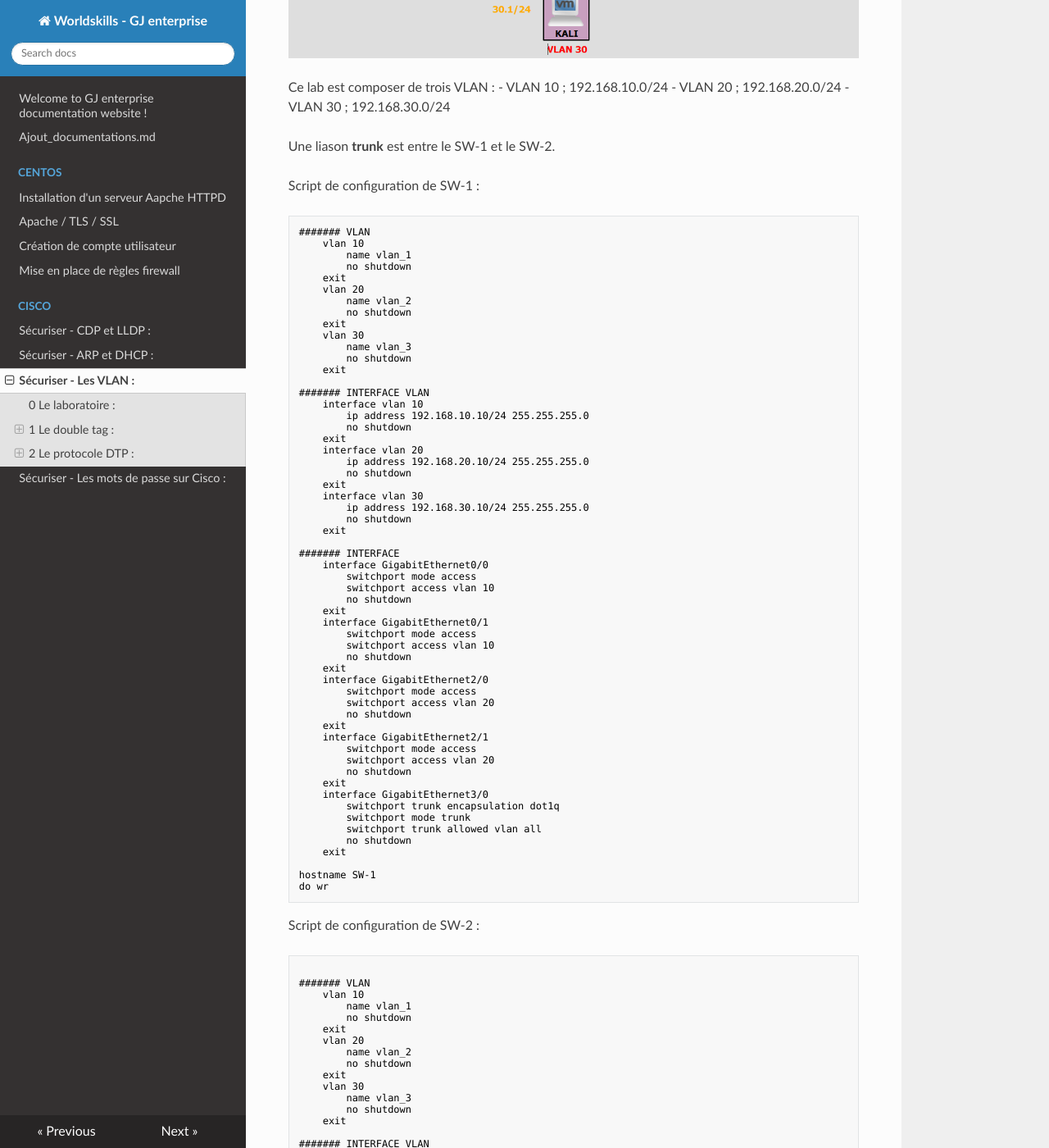
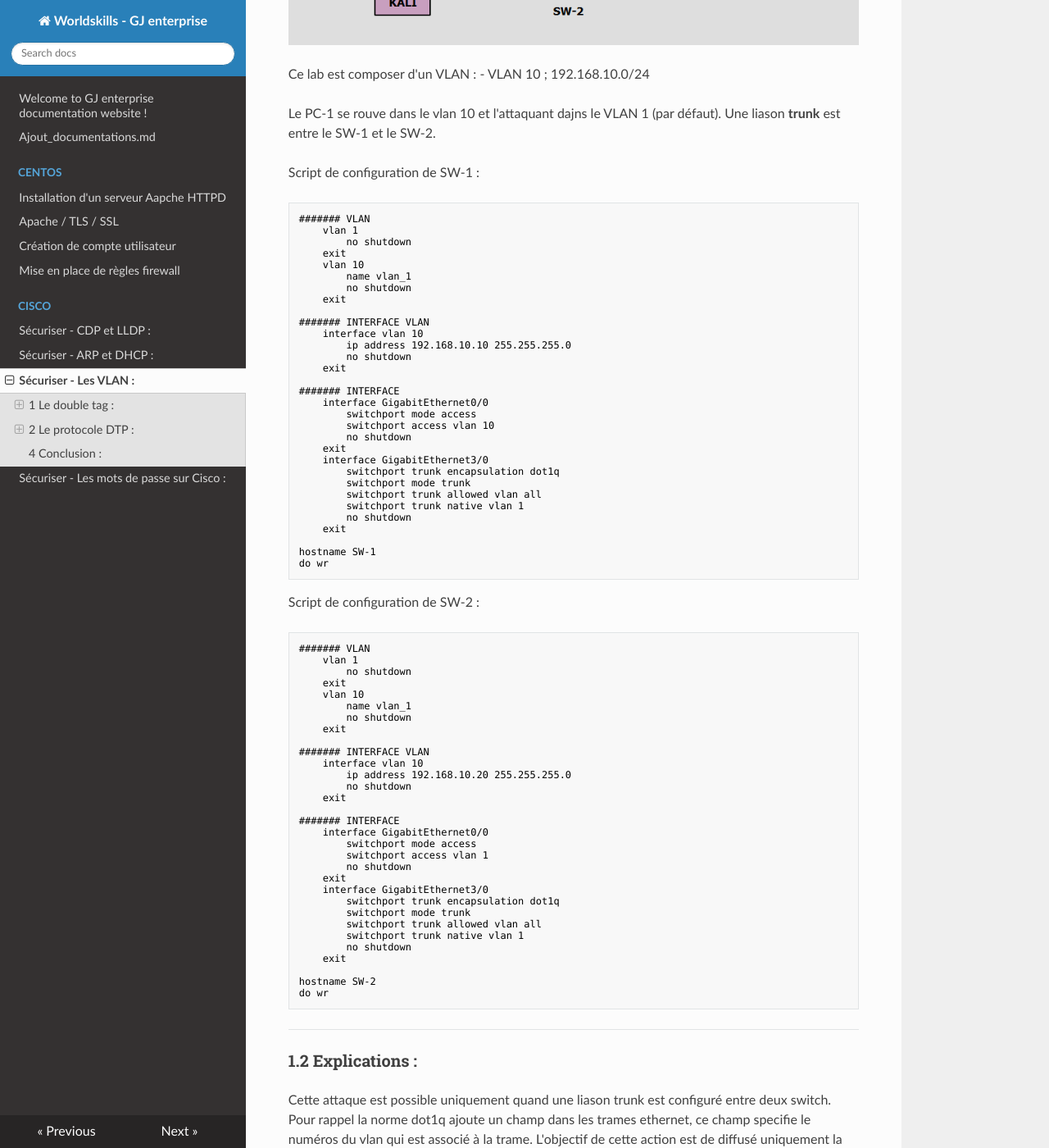
Before and after one commit to GJ-Entreprise/worldskills, an MkDocs documentation site: the page built from docs/Cisco/Sécuriser VLAN.md, in a window 1280 px wide and 1400 px high, scrolled down 793 px. Shown: the whole window at 82% size. Built offline with MkDocs 1.6.1, drawn with Linux system fonts in a browser that asks for light colours; nearby versions of some CDN libraries; some of the changed text lies outside the part shown.

Commit message:
update
update

`````diff
--- a/docs/Cisco/Sécuriser VLAN.md
+++ b/docs/Cisco/Sécuriser VLAN.md
@@ -1,52 +1,41 @@
 # Sécuriser - Les VLAN :
 
 Ressource :
- * https://www.orange-business.com/fr/blogs/securite/bonnes-pratiques/la-verite-sur-lattaque-vlan-hopping#:~:text=DTP%20%3A%20pour%20certains%20auteurs%2C%20il,VLAN%20connus%20du%20switch%20attaqué.
+ * https://cybersecurity.att.com/blogs/security-essentials/vlan-hopping-and-mitigation
+ * https://www.notsosecure.com/exploiting-vlan-double-tagging/
+ * https://networklessons.com/cisco/ccnp-switch/vlan-hopping
 
-Cette documentation illustre les méthodes pour mitiguer les attaques âr rebonds de VLAN.
+Cette documentation illustre les méthodes pour mitiguer les attaques de rebonds des VLAN.
 
 Il existe deux méthodes pour réaliser cette attaque :
  * Double tag,
  * Protocole DTP,
 
-## 0 Le laboratoire :
+## 1 Le double tag :
+### 1.1 Le laboratoire :
 Voici le laboratoire que j'utilise pour ce lab :
 ![img](../images/VLAN-secure/network.png)
 
-Ce lab est composer de trois VLAN :
+Ce lab est composer d'un VLAN :
  - VLAN 10 ; 192.168.10.0/24
- - VLAN 20 ; 192.168.20.0/24
- - VLAN 30 ; 192.168.30.0/24
 
+Le PC-1 se rouve dans le vlan 10 et l'attaquant dajns le VLAN 1 (par défaut).
 Une liason **trunk** est entre le SW-1 et le SW-2.
 
 Script de configuration de SW-1 :
 ````text
 ####### VLAN
+	vlan 1
+		no shutdown
+	exit
 	vlan 10
 		name vlan_1
-		no shutdown
-	exit
-	vlan 20
-		name vlan_2
-		no shutdown
-	exit
-	vlan 30
-		name vlan_3
 		no shutdown
 	exit
 
 ####### INTERFACE VLAN
 	interface vlan 10
-		ip address 192.168.10.10/24 255.255.255.0
-		no shutdown
-	exit
-	interface vlan 20
-		ip address 192.168.20.10/24 255.255.255.0
-		no shutdown
-	exit
-	interface vlan 30
-		ip address 192.168.30.10/24 255.255.255.0
+		ip address 192.168.10.10 255.255.255.0
 		no shutdown
 	exit
 
@@ -56,25 +45,11 @@
 		switchport access vlan 10
 		no shutdown
 	exit
-	interface GigabitEthernet0/1
-		switchport mode access
-		switchport access vlan 10
-		no shutdown
-	exit
-	interface GigabitEthernet2/0
-		switchport mode access
-		switchport access vlan 20
-		no shutdown
-	exit
-	interface GigabitEthernet2/1
-		switchport mode access
-		switchport access vlan 20
-		no shutdown
-	exit
 	interface GigabitEthernet3/0
 		switchport trunk encapsulation dot1q
 		switchport mode trunk
 		switchport trunk allowed vlan all
+		switchport trunk native vlan 1
 		no shutdown
 	exit
 
@@ -84,45 +59,32 @@
 
 Script de configuration de SW-2 :
 ````text
-
 ####### VLAN
+	vlan 1
+		no shutdown
+	exit
 	vlan 10
 		name vlan_1
-		no shutdown
-	exit
-	vlan 20
-		name vlan_2
-		no shutdown
-	exit
-	vlan 30
-		name vlan_3
 		no shutdown
 	exit
 
 ####### INTERFACE VLAN
 	interface vlan 10
-		ip address 192.168.10.20/24 255.255.255.0
-		no shutdown
-	exit
-	interface vlan 20
-		ip address 192.168.20.20/24 255.255.255.0
-		no shutdown
-	exit
-	interface vlan 30
-		ip address 192.168.30.20/24 255.255.255.0
+		ip address 192.168.10.20 255.255.255.0
 		no shutdown
 	exit
 
 ####### INTERFACE
+	interface GigabitEthernet0/0
+		switchport mode access
+		switchport access vlan 1
+		no shutdown
+	exit
 	interface GigabitEthernet3/0
 		switchport trunk encapsulation dot1q
 		switchport mode trunk
 		switchport trunk allowed vlan all
-		no shutdown
-	exit
-	interface GigabitEthernet3/1
-		switchport mode access
-		switchport access vlan 30
+		switchport trunk native vlan 1
 		no shutdown
 	exit
 
@@ -152,35 +113,138 @@
  - la balise interne correspond au vlan natif,
  - la balise externe correspond au vlan que l'attaquant souhaite contacter,
 
-Le switch reçoit cette trame et il :
+Le switch reçoit cette trame et il effectue les actions suivantes :
 1. Supprime la première entête 802.1Q (vlan natif),
 2. Il relais la trame à l'ID de vlan de la seconde entête,
+
+Définition VLAN natif :
+`Certaines trames véhiculées sur un trunk ne sont pas marquées d’un tag dot1q. Dés lors il faut pouvoir les placer quelque part. C’est là qu’intervient le vlan natif.
+Le vlan natif, est le vlan dans lequel sont véhiculées les trames non taguées dot1q. Donc si un switch reçoit sur une interface trunk une trame ethernet standard, il la placera dans ce vlan natif, en quelque sorte, un vlan par défaut (de marquage).
+Sur les équipements Cisco, certains protocoles comme CDP ou DTP sont véhiculés dans des trames non taguées et donc dans le vlan natif.`
 
 Le vlan natif, il est utilisé lorsqu'un port configuré en trunk reçoit une trame non taguée.
 Lorsqu'un port trunk reçoit une trame non taguée il l'envoie dans le vlan natif.
 
----
-
-### 1.2 Attaque :
+Par défaut le vlan natif est le vlan 1 sur les witchs Cisco.
+L'attaque de double tag est unidirectionnel l'attaquant peux envoyer des trames mais il n'obtiendra pas de réponse.
+Ce qui permet par exemple de réaliser un DoS.
 
 ---
 
-### 1.3 Mitigation :
+### 1.3 Attaque :
+A l'aide de scapy l'attaquant envoie ce paquet :
+````python
+scapy
+sendp(Ether(dst='ff:ff:ff:ff:ff:ff', src='0E:5C:49:19:32:BF')/Dot1Q(vlan=1)/Dot1Q(vlan=20)/IP(dst='255.255.255.255', src='192.168.10.1')/ICMP(), iface='eth0')
+````
+
+---
+
+### 1.4 Mitigation :
+
+Pour mitiger l'attaque double tagged il faut changer la valeur du vlan natif celui doit correspondre à deux critères :
+ - Dédié un vlan uniquement à cet usage,
+ - Le VLAN natif doit être identique entre les liasons trunk,
+
+Mitigations sur SW-1 :
+````text
+SW-1(config)# vlan 99
+SW-1(config-vlan)# name natif
+SW-1(config-vlan)# no shutdown
+SW-1(config-vlan)# exit
+
+SW-1(config)# interface GigabitEthernet 3/0
+SW-1(config-if)# switchport trunk native vlan 99
+SW-1(config-if)# exit
+````
+
+Mitigations sur SW-2 :
+````text
+SW-2(config)# vlan 99
+SW-2(config-vlan)# name natif
+SW-2(config-vlan)# no shutdown
+SW-2(config-vlan)# exit
+
+SW-2(config)# interface GigabitEthernet 3/0
+SW-2(config-if)# switchport trunk native vlan 99
+SW-2(config-if)# exit
+````
 
 ---
 
 ## 2 Le protocole DTP :
+### 2.1 Le laboratoire :
+Voici le laboratoire que j'utilise pour ce lab :
+![img](../images/VLAN-secure/network-2.png)
+
+Voici le script de configuration du switch SW-1 :
+````text
+	interface GigabitEthernet0/0
+		switchport mode dynamic auto
+	exit
+
+hostname SW-1
+do wr
+````
 
 ---
 
-### 2.1 Explications :
+### 2.2 Explications :
+Le protocole DTP (Dynamic Trunk Protocol) est un protocole propriétaire Cisco qui permet de négocier les liason trunk avec d'autres équipement Cisco.
+Par défaut il est activé et il permet à un attaquant de monter une liason trunk entreson PC et le switch.
+Ce qui à pour conséquence qu'il peut détourner tous les vlan configurés sur le switch.
+
+Il existe plusieurs mode DTP :
+![img](../images/VLAN-secure/dtp_mode-1.png)
+
+Et ces mode mènent à plusieurs résultats :
+![img](../images/VLAN-secure/dtp_mode-2.png)
 
 ---
 
-### 2.2 Attaque :
+### 2.3 Attaque :
+Aparavant, je m'assure qu'aucun port et à monter une liason trunk :
+````text
+SW-1# show interface trunk
+````
+
+Aucun retour donc aucune interfac n'a été monté en trunk.
+Ensuite avec yersinia :
+````bash
+yersinia -G
+````
+
+Je me rend dans DTP -> Launc attack -> Enabling trunking -> OK
+
+Je retourne sur le switch :
+````text
+SW-1# show interface trunk
+````
+
+![img](../images/VLAN-secure/mount-trunk.png)
+
+L'interface de l'attaquant est monté en trunk.
 
 ---
 
-### 2.3 Mitigation :
+### 2.4 Mitigation :
+Il faut désactiver le protocle DTP vers tous les postes clients :
+````text
+SW-1(config)# interface <toutes-les-interfaces-vers-les-clients>
+SW-1(config-if)# switchport mode access
+SW-1(config-if)# switchport nonegotiate
+````
+Je recommande de priviligé de désactiver DTP sur les ports de cascades et de monter manuellement les liasons trunk.
 
 ---
+
+## 4 Conclusion :
+Nous avons vu deux attaques sur les vlan :
+ - double tagging
+ - switch spoof
+
+Pour mitiguer ces deux attaques :
+ - Changer la valeur du vlan natif et ne pas laisser de ports de clients dans un vlan qui n'est pas définis en access sur un vlan précis,
+ - Désactiver le protocole DTP sur tous les ports
+
+---
`````
Also changed, not shown: other parts of docs/Cisco/Sécuriser VLAN.md (+1 -2 lines), docs/images/VLAN-secure/dtp_mode-1.png (added), docs/images/VLAN-secure/dtp_mode-2.png (added), docs/images/VLAN-secure/mount-trunk.png (added), docs/images/VLAN-secure/network-2.png (added), docs/images/VLAN-secure/network.png.
